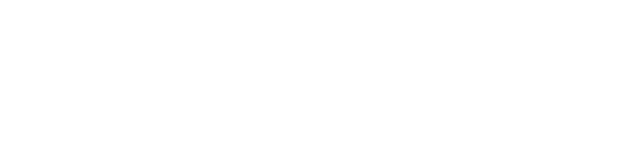
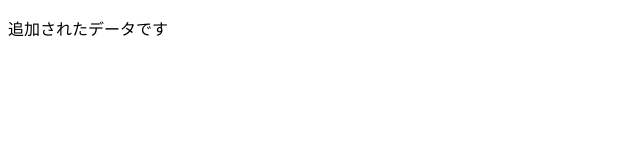
Before and after one commit to yu-ki2238/gittest, a plain HTML site: page index.html in a window 1280 px wide. Shown: the whole page, without its empty margins (0-640 px from the left). Drawn offline with Linux system fonts and the light colour scheme.

Commit message:
２回目のプッシュです

```diff
--- a/index.html
+++ b/index.html
@@ -6,6 +6,6 @@
     <title>Git test</title>
 </head>
 <body>
-
+    <p>追加されたデータです</p>
 </body>
 </html>
```
